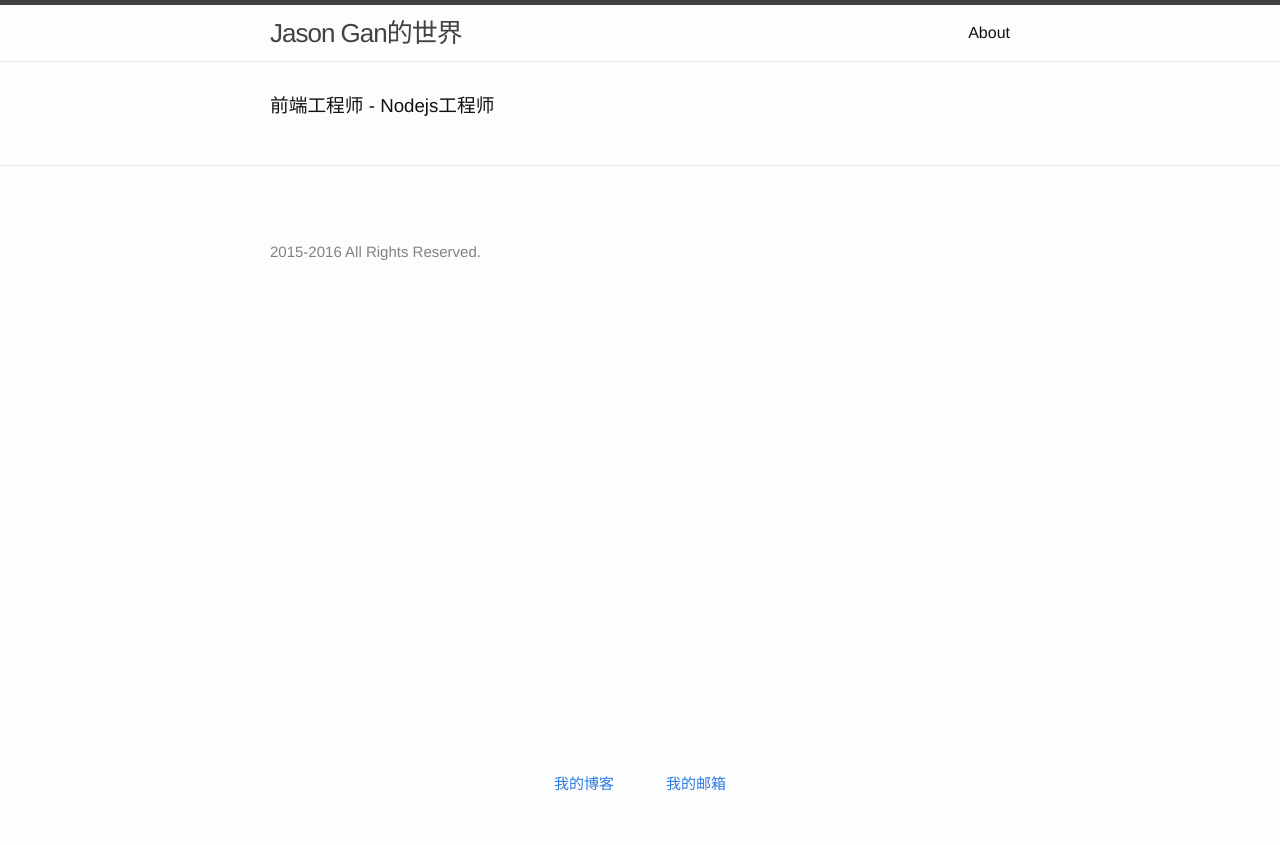
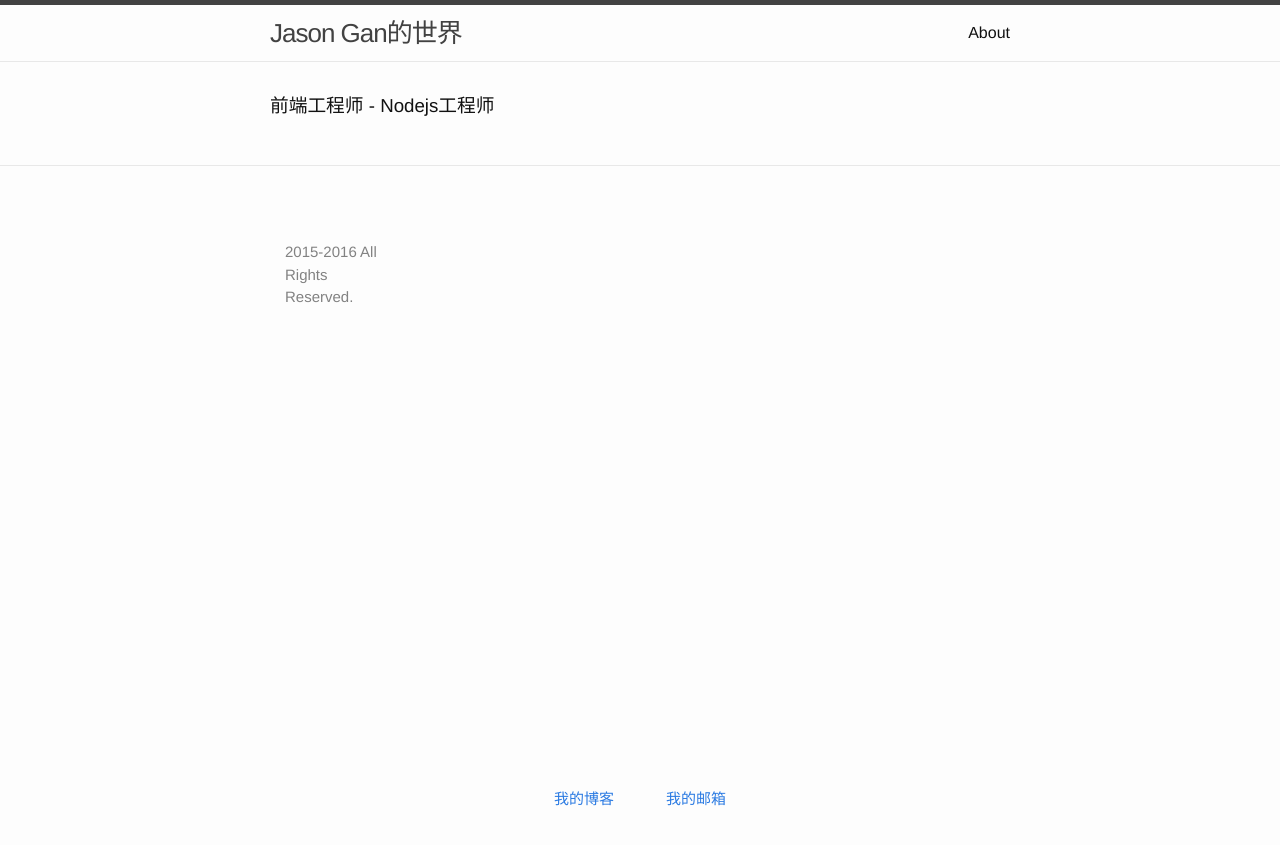
Before and after one commit to ganchengyuan1990/ganchengyuan1990.github.io, a Jekyll site: the page index.html, which Jekyll copies as it is, in a window 1280 px wide. Shown: the top 845 px of the page. Built offline with Jekyll 4.4.1, drawn with Linux system fonts in a browser that asks for light colours.

Commit message:
去除debugger

```diff
--- a/index.html
+++ b/index.html
@@ -43,7 +43,7 @@
         <div class="wrapper">
             <div class="footer-col-wrapper">
                 <div class="footer-col footer-col-1">
-                    <ul class="contact-list deep-list" style="width: 224px;
+                    <div class="contact-list deep-list" style="width: 224px;
     position: absolute;
     left: 50%;
     bottom: 10%;
--- a/serviceWorker.js
+++ b/serviceWorker.js
@@ -38,7 +38,6 @@ function updateStaticCache() {
 // Fetch
 ////////
 function onFetch(event) {
-  debugger
   const request = event.request;
 
   if (shouldAlwaysFetch(request)) {
@@ -75,7 +74,6 @@ function networkedAndCache(request) {
 }
 
 function cachedOrNetworked(request) {
-  debugger
   return caches.match(request)
     .then((response) => {
       log(response ? '(cached)' : '(network: cache miss)', request.method, request.url);
```
